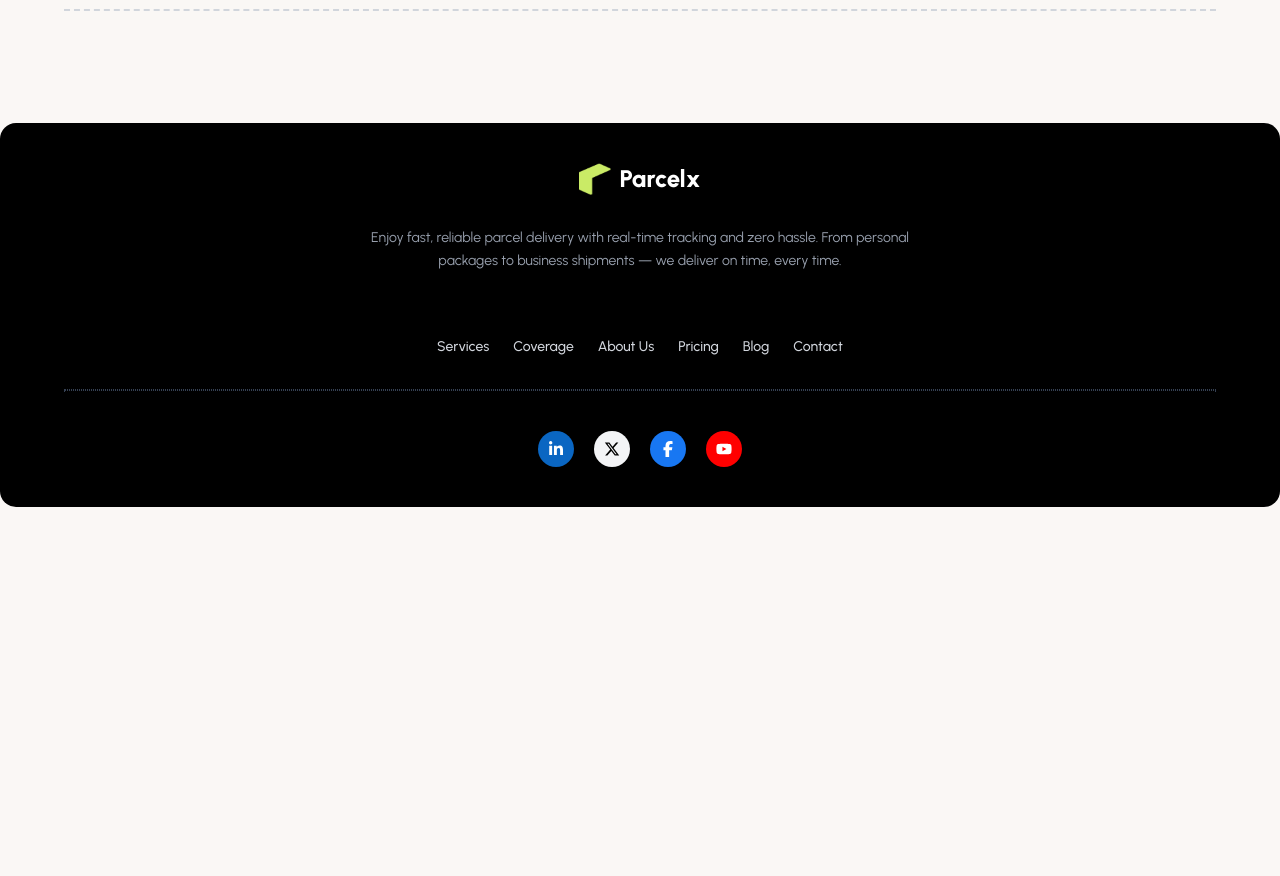
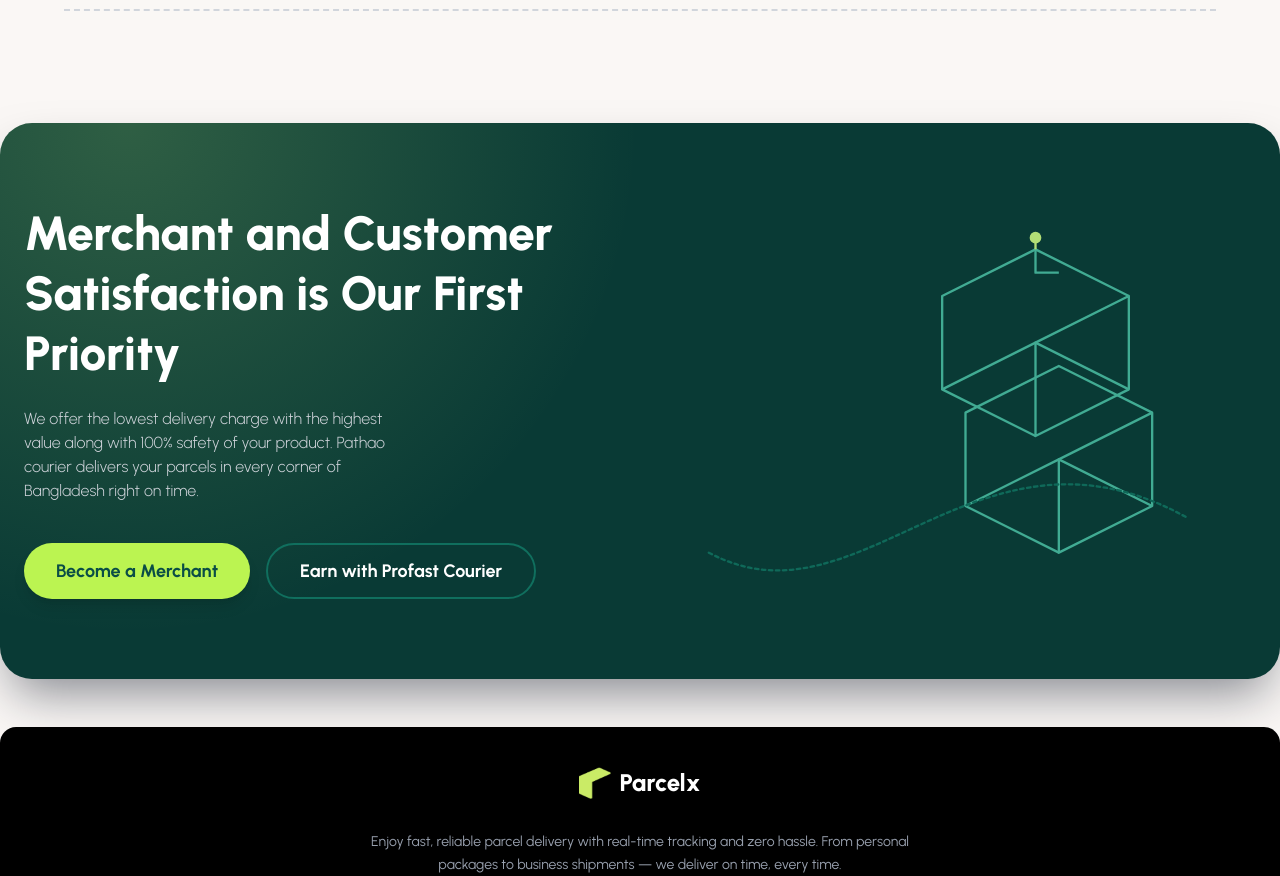
Before and after one commit to nomayen31/Parcelx-client-, a React (Vite) app: page / in a window 1280 px wide. Shown: the part 3560-4436 px from the top of the page. Before the commit the page ends 4067 px from the top, so only its background shows below. Built offline with nearby package versions, Linux system fonts and the light colour scheme.

Commit message:
MerchantSection

```diff
--- a/package.json
+++ b/package.json
@@ -11,6 +11,7 @@
   },
   "dependencies": {
     "@tailwindcss/vite": "^4.1.14",
+    "aos": "^2.3.4",
     "react": "^19.1.1",
     "react-dom": "^19.1.1",
     "react-icons": "^5.5.0",
--- a/src/Pages/Home/Features/Features.jsx
+++ b/src/Pages/Home/Features/Features.jsx
@@ -1,9 +1,20 @@
-import React from 'react';
+import React, { useEffect } from 'react';
 import image1 from '../../../../public/assets/location-merchant.png';
 import image2 from '../../../../public/assets/tiny-deliveryman.png';
 import image3 from '../../../../public/assets/safedelivery.png';
 
+// Import AOS library and CSS
+import AOS from 'aos';
+import 'aos/dist/aos.css';
+
 const Features = () => {
+    useEffect(() => {
+        AOS.init({
+            duration: 2000,
+            delay: 300,
+        });
+    }, []);
+
     const features = [
         {
             title: "Live Parcel Tracking",
@@ -23,12 +34,13 @@
     ];
 
     return (
-        <div className="py-16 px-6 flex justify-center ">
-            <div className="w-[1282px] max-w-full space-y-6 ">
+        <div className="py-16 px-6 flex justify-center">
+            <div className="w-[1282px] max-w-full space-y-6">
                 {features.map((feature, idx) => (
                     <div
                         key={idx}
                         className="bg-white rounded-2xl w-full h-[264px] flex items-center p-8 overflow-hidden"
+                        data-aos="fade-up"
                     >
                         <div className="w-[30%] h-full flex items-center justify-center flex-shrink-0">
                             <img
@@ -48,7 +60,7 @@
                         </div>
                     </div>
                 ))}
-                 <div className="mt-12 border-b-2 border-dashed border-gray-300 w-full max-w-6xl mx-auto"></div>
+                <div className="mt-12 border-b-2 border-dashed border-gray-300 w-full max-w-6xl mx-auto"></div>
             </div>
         </div>
     );
--- a/src/Pages/Home/Home/Home.jsx
+++ b/src/Pages/Home/Home/Home.jsx
@@ -2,6 +2,7 @@
 import BrandsName from '../BrandsName/BrandsName'
 import Features from '../Features/Features'
 import HowItWorksSection from '../HowItWorksSection/HowItWorksSection'
+import MerchantSection from '../MerchantSection/MerchantSection'
 import ServicesSection from '../Services/ServicesSection'
 
 const Home = () => {
@@ -12,6 +13,7 @@
       <ServicesSection/>
       <BrandsName/>
       <Features/>
+      <MerchantSection/>
     </div>
   )
 }
--- /dev/null
+++ b/src/Pages/Home/MerchantSection/MerchantSection.jsx
@@ -0,0 +1,61 @@
+import React from 'react';
+
+const PackageIllustrationSVG = () => (
+    <svg
+        viewBox="0 0 450 300"
+        fill="none"
+        xmlns="http://www.w3.org/2000/svg"
+        className="w-full h-auto max-h-[350px] opacity-90"
+    >
+        <path d="M400 240L320 280V200L400 160V240Z" stroke="#48b89e" strokeWidth="2" strokeLinejoin="round"/>
+        <path d="M320 280L240 240L320 200L400 240" stroke="#48b89e" strokeWidth="2" strokeLinejoin="round"/>
+        <path d="M240 240V160L320 120L400 160" stroke="#48b89e" strokeWidth="2" strokeLinejoin="round"/>
+        <path d="M380 140L300 180V100L380 60V140Z" stroke="#48b89e" strokeWidth="2" strokeLinejoin="round"/>
+        <path d="M300 180L220 140L300 100L380 140" stroke="#48b89e" strokeWidth="2" strokeLinejoin="round"/>
+        <path d="M220 140V60L300 20L380 60" stroke="#48b89e" strokeWidth="2" strokeLinejoin="round"/>
+        <path d="M20 280 C 150 350, 250 150, 430 250" stroke="#106f5e" strokeWidth="2" strokeLinecap="round" strokeDasharray="3 3"/>
+        <path d="M300 20 L300 40 L320 40" stroke="#48b89e" strokeWidth="2" strokeLinejoin="round"/>
+        <circle cx="300" cy="10" r="5" fill="#c6f17e"/>
+        <path d="M300 10 V 20" stroke="#c6f17e" strokeWidth="2"/>
+    </svg>
+);
+
+const MerchantSection = () => {
+    const backgroundStyle = {
+        background: '#093a35',
+        backgroundImage: 'radial-gradient(circle at 10% 0%, rgba(198, 241, 126, 0.2) 0%, transparent 40%)',
+    };
+
+    return (
+        <div
+            style={backgroundStyle}
+            className="rounded-[2rem] py-20 px-6 mt-12 flex justify-center items-center overflow-hidden shadow-2xl shadow-gray-900/50"
+        >
+            <div className="max-w-7xl mx-auto flex flex-col md:flex-row items-center">
+                <div className="text-white w-full md:w-1/2 p-4 md:p-0">
+                    <h2 className="text-5xl font-extrabold mb-6 leading-tight">
+                        Merchant and Customer Satisfaction is Our First Priority
+                    </h2>
+                    <p className="text-base font-light text-gray-300 mb-10 max-w-sm">
+                        We offer the lowest delivery charge with the highest value along with
+                        100% safety of your product. Pathao courier delivers your parcels in
+                        every corner of Bangladesh right on time.
+                    </p>
+                    <div className="inline-flex flex-wrap gap-4">
+                        <button className="bg-lime-300 text-[#0a4d46] px-8 py-3 rounded-full font-bold text-lg shadow-lg hover:bg-lime-200 transition-colors">
+                            Become a Merchant
+                        </button>
+                        <button className="bg-transparent border-2 border-[#106f5e] text-white px-8 py-3 rounded-full font-bold text-lg hover:bg-[#106f5e] transition-colors">
+                            Earn with Profast Courier
+                        </button>
+                    </div>
+                </div>
+                <div className="w-full md:w-1/2 flex justify-end mt-12 md:mt-0">
+                    <PackageIllustrationSVG />
+                </div>
+            </div>
+        </div>
+    );
+};
+
+export default MerchantSection;
```
Also changed, not shown: 1 other file (tests, documents, lock files or other folders).
